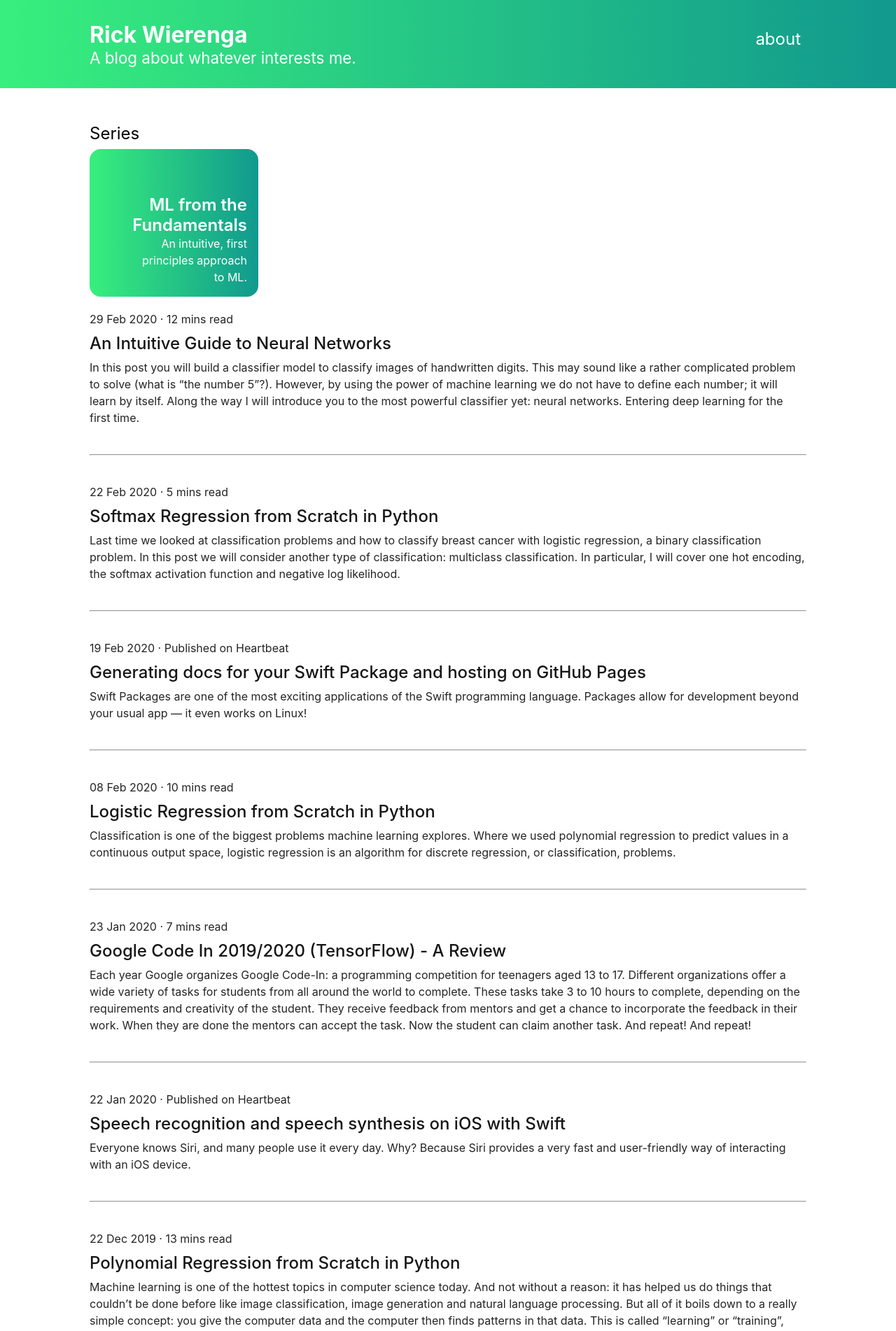
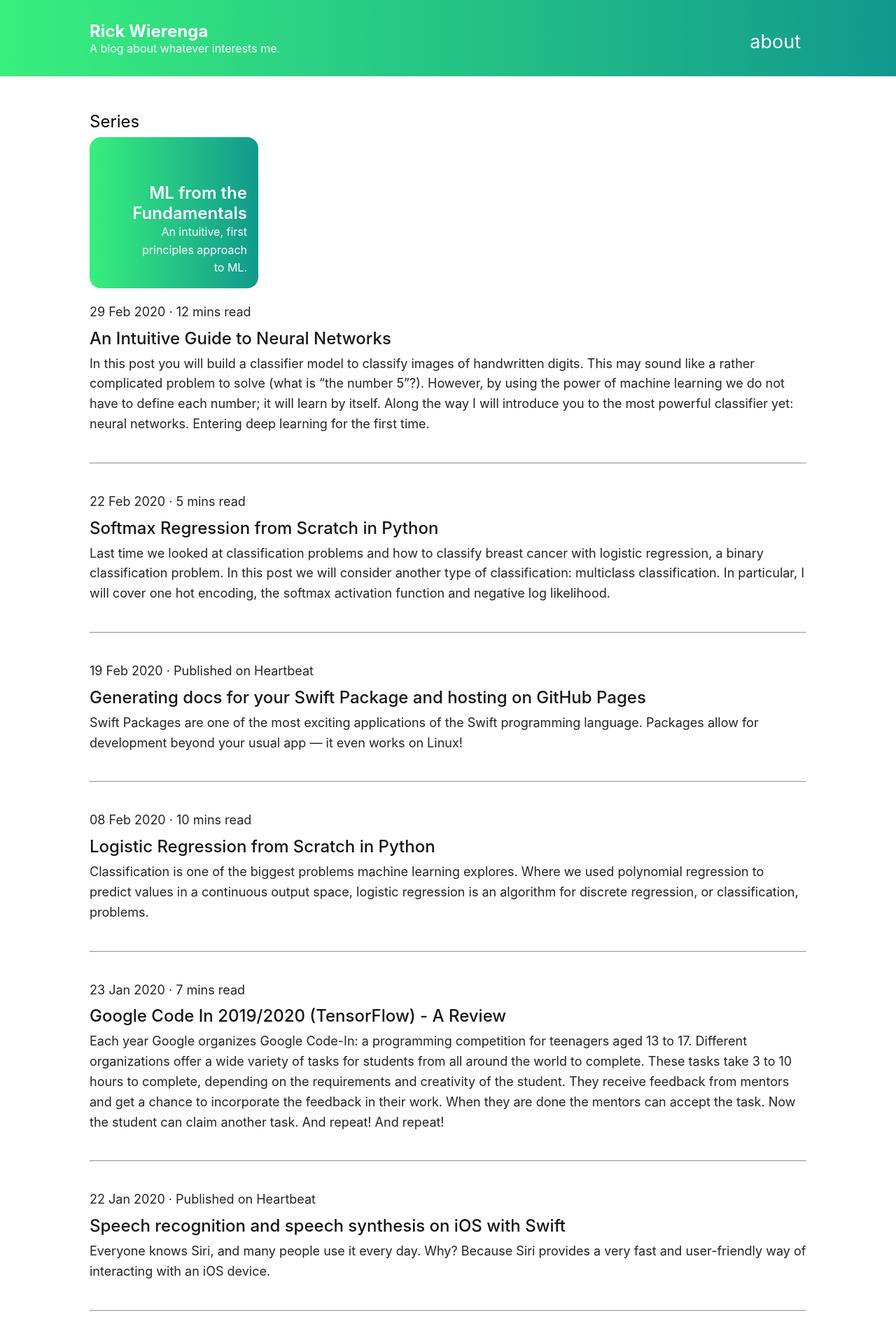
Before and after one commit to rickwierenga/rickwierenga.github.io, a Jekyll site: the page built from static/index.html, in a window 1280 px wide. Shown: the top 1902 px of the page at 70% size. Built offline with Jekyll 4.4.1, drawn with Linux system fonts in a browser that asks for light colours.

Commit message:
formatting

```diff
--- a/assets/stylesheets/header.scss
+++ b/assets/stylesheets/header.scss
@@ -16,15 +16,17 @@
 
     h1 {
       font-weight: bold;
+      font-size: 1.5em;
     }
 
     h2 {
       font-weight: 400;
-            font-size: 1.4em;
+      font-size: 1em;
     }
   }
 
-    .title, nav {
+  .title,
+  nav {
     display: inline-block;
     vertical-align: middle;
   }
@@ -56,7 +58,8 @@
 
 @media (max-width: 800px) {
   #header {
-        .title, nav {
+    .title,
+    nav {
       display: block;
     }
 
--- a/assets/stylesheets/main.scss
+++ b/assets/stylesheets/main.scss
@@ -9,18 +9,14 @@
   padding: 0;
 }
 
-html, body { height: 100%; }
+html,
+body {
+  height: 100%;
+}
 
 body {
-    font-family: -apple-system,
-                BlinkMacSystemFont,
-                "Segoe UI",
-                Roboto,
-                Oxygen-Sans,
-                Ubuntu,
-                Cantarell,
-                "Helvetica Neue",
-                sans-serif;
+  font-family: -apple-system, BlinkMacSystemFont, "Segoe UI", Roboto,
+    Oxygen-Sans, Ubuntu, Cantarell, "Helvetica Neue", sans-serif;
 }
 
 @media (prefers-color-scheme: dark) {
@@ -28,12 +24,22 @@
     background-color: #161616;
   }
 
-    h1, h2, h3, h4, h5, h6, p, li, a, .MathJax, .mjx-chtml {
+  h1,
+  h2,
+  h3,
+  h4,
+  h5,
+  h6,
+  p,
+  li,
+  a,
+  .MathJax,
+  .mjx-chtml {
     color: white !important;
   }
 
   img {
-        opacity: .75;
+    opacity: 0.75;
   }
 
   img:hover {
@@ -65,17 +71,25 @@
   font-weight: 500;
 }
 
-h2, h3, h4, h5, h6 {
+h2,
+h3,
+h4,
+h5,
+h6 {
   font-weight: 400;
 }
 
-p, li {
+p,
+li {
   margin-bottom: 8px;
   color: #242424;
-    font-size: 16px;
-    line-height: 1.5;
-    -webkit-font-smoothing: antialiased;
-    text-rendering: optimizeLegibility;
+  font-size: 18px;
+  line-height: 1.6;
+  //   letter-spacing: 0.2px;
+  //   -webkit-font-smoothing: antialiased;
+  //   text-rendering: optimizeLegibility;
 }
 
-a { color: inherit; }
+a {
+  color: inherit;
+}
--- a/assets/stylesheets/post.scss
+++ b/assets/stylesheets/post.scss
@@ -23,20 +23,21 @@
   }
 
   h2 {
-        font-size: 1.4em;
+    font-size: 1.6em;
     letter-spacing: -0.2px;
     margin-top: 20px;
     margin-bottom: 6px;
   }
 
   h3 {
-        font-size: 1.4em;
+    font-size: 1.3em;
     letter-spacing: -0.2px;
     margin-top: 10px;
     margin-bottom: 5px;
   }
 
-    ul, li {
+  ul,
+  li {
     margin-left: 16px;
   }
 
@@ -61,7 +62,8 @@
     overflow-x: scroll;
   }
 
-    .embed-container, #ytplayer {
+  .embed-container,
+  #ytplayer {
     width: 100%;
     height: 400px;
   }
@@ -78,7 +80,8 @@
     width: auto;
   }
 
-    p > code, li > code {
+  p > code,
+  li > code {
     font-family: monospace;
     font-size: 0.9em;
     background-color: #cccccc;
@@ -120,7 +123,9 @@
     text-decoration: none;
   }
 
-    .tip, .warning, .danger {
+  .tip,
+  .warning,
+  .danger {
     width: 100%;
     padding: 12px 8px;
     border-radius: 4px;
@@ -142,6 +147,16 @@
   .danger {
     background-color: #ff4f4f;
     border: 2px solid #c70202;
+  }
+
+  hr {
+    margin-top: 1em;
+    margin-bottom: 1em;
+    border: 1px solid lightgray;
+  }
+
+  .footnotes {
+    color: gray;
   }
 }
 
@@ -180,72 +195,233 @@
   }
 }
 
-.highlight .hll { background-color: #ffffcc }
-.highlight  { background: #f8f8f8; }
-.highlight .c { color: #008800; font-style: italic } /* Comment */
-.highlight .err { border: 1px solid #FF0000 } /* Error */
-.highlight .k { color: #AA22FF; font-weight: bold } /* Keyword */
-.highlight .o { color: #666666 } /* Operator */
-.highlight .ch { color: #008800; font-style: italic } /* Comment.Hashbang */
-.highlight .cm { color: #008800; font-style: italic } /* Comment.Multiline */
-.highlight .cp { color: #008800 } /* Comment.Preproc */
-.highlight .cpf { color: #008800; font-style: italic } /* Comment.PreprocFile */
-.highlight .c1 { color: #008800; font-style: italic } /* Comment.Single */
-.highlight .cs { color: #008800; font-weight: bold } /* Comment.Special */
-.highlight .gd { color: #A00000 } /* Generic.Deleted */
-.highlight .ge { font-style: italic } /* Generic.Emph */
-.highlight .gr { color: #FF0000 } /* Generic.Error */
-.highlight .gh { color: #000080; font-weight: bold } /* Generic.Heading */
-.highlight .gi { color: #00A000 } /* Generic.Inserted */
-.highlight .go { color: #888888 } /* Generic.Output */
-.highlight .gp { color: #000080; font-weight: bold } /* Generic.Prompt */
-.highlight .gs { font-weight: bold } /* Generic.Strong */
-.highlight .gu { color: #800080; font-weight: bold } /* Generic.Subheading */
-.highlight .gt { color: #0044DD } /* Generic.Traceback */
-.highlight .kc { color: #AA22FF; font-weight: bold } /* Keyword.Constant */
-.highlight .kd { color: #AA22FF; font-weight: bold } /* Keyword.Declaration */
-.highlight .kn { color: #AA22FF; font-weight: bold } /* Keyword.Namespace */
-.highlight .kp { color: #AA22FF } /* Keyword.Pseudo */
-.highlight .kr { color: #AA22FF; font-weight: bold } /* Keyword.Reserved */
-.highlight .kt { color: #00BB00; font-weight: bold } /* Keyword.Type */
-.highlight .m { color: #666666 } /* Literal.Number */
-.highlight .s { color: #BB4444 } /* Literal.String */
-.highlight .na { color: #BB4444 } /* Name.Attribute */
-.highlight .nb { color: #AA22FF } /* Name.Builtin */
-.highlight .nc { color: #0000FF } /* Name.Class */
-.highlight .no { color: #880000 } /* Name.Constant */
-.highlight .nd { color: #AA22FF } /* Name.Decorator */
-.highlight .ni { color: #999999; font-weight: bold } /* Name.Entity */
-.highlight .ne { color: #D2413A; font-weight: bold } /* Name.Exception */
-.highlight .nf { color: #00A000 } /* Name.Function */
-.highlight .nl { color: #A0A000 } /* Name.Label */
-.highlight .nn { color: #0000FF; font-weight: bold } /* Name.Namespace */
-.highlight .nt { color: #008000; font-weight: bold } /* Name.Tag */
-.highlight .nv { color: #B8860B } /* Name.Variable */
-.highlight .ow { color: #AA22FF; font-weight: bold } /* Operator.Word */
-.highlight .w { color: #bbbbbb } /* Text.Whitespace */
-.highlight .mb { color: #666666 } /* Literal.Number.Bin */
-.highlight .mf { color: #666666 } /* Literal.Number.Float */
-.highlight .mh { color: #666666 } /* Literal.Number.Hex */
-.highlight .mi { color: #666666 } /* Literal.Number.Integer */
-.highlight .mo { color: #666666 } /* Literal.Number.Oct */
-.highlight .sa { color: #BB4444 } /* Literal.String.Affix */
-.highlight .sb { color: #BB4444 } /* Literal.String.Backtick */
-.highlight .sc { color: #BB4444 } /* Literal.String.Char */
-.highlight .dl { color: #BB4444 } /* Literal.String.Delimiter */
-.highlight .sd { color: #BB4444; font-style: italic } /* Literal.String.Doc */
-.highlight .s2 { color: #BB4444 } /* Literal.String.Double */
-.highlight .se { color: #BB6622; font-weight: bold } /* Literal.String.Escape */
-.highlight .sh { color: #BB4444 } /* Literal.String.Heredoc */
-.highlight .si { color: #BB6688; font-weight: bold } /* Literal.String.Interpol */
-.highlight .sx { color: #008000 } /* Literal.String.Other */
-.highlight .sr { color: #BB6688 } /* Literal.String.Regex */
-.highlight .s1 { color: #BB4444 } /* Literal.String.Single */
-.highlight .ss { color: #B8860B } /* Literal.String.Symbol */
-.highlight .bp { color: #AA22FF } /* Name.Builtin.Pseudo */
-.highlight .fm { color: #00A000 } /* Name.Function.Magic */
-.highlight .vc { color: #B8860B } /* Name.Variable.Class */
-.highlight .vg { color: #B8860B } /* Name.Variable.Global */
-.highlight .vi { color: #B8860B } /* Name.Variable.Instance */
-.highlight .vm { color: #B8860B } /* Name.Variable.Magic */
-.highlight .il { color: #666666 } /* Literal.Number.Integer.Long */
+.highlight .hll {
+  background-color: #ffffcc;
+}
+.highlight {
+  background: #f8f8f8;
+}
+.highlight .c {
+  color: #008800;
+  font-style: italic;
+} /* Comment */
+.highlight .err {
+  border: 1px solid #ff0000;
+} /* Error */
+.highlight .k {
+  color: #aa22ff;
+  font-weight: bold;
+} /* Keyword */
+.highlight .o {
+  color: #666666;
+} /* Operator */
+.highlight .ch {
+  color: #008800;
+  font-style: italic;
+} /* Comment.Hashbang */
+.highlight .cm {
+  color: #008800;
+  font-style: italic;
+} /* Comment.Multiline */
+.highlight .cp {
+  color: #008800;
+} /* Comment.Preproc */
+.highlight .cpf {
+  color: #008800;
+  font-style: italic;
+} /* Comment.PreprocFile */
+.highlight .c1 {
+  color: #008800;
+  font-style: italic;
+} /* Comment.Single */
+.highlight .cs {
+  color: #008800;
+  font-weight: bold;
+} /* Comment.Special */
+.highlight .gd {
+  color: #a00000;
+} /* Generic.Deleted */
+.highlight .ge {
+  font-style: italic;
+} /* Generic.Emph */
+.highlight .gr {
+  color: #ff0000;
+} /* Generic.Error */
+.highlight .gh {
+  color: #000080;
+  font-weight: bold;
+} /* Generic.Heading */
+.highlight .gi {
+  color: #00a000;
+} /* Generic.Inserted */
+.highlight .go {
+  color: #888888;
+} /* Generic.Output */
+.highlight .gp {
+  color: #000080;
+  font-weight: bold;
+} /* Generic.Prompt */
+.highlight .gs {
+  font-weight: bold;
+} /* Generic.Strong */
+.highlight .gu {
+  color: #800080;
+  font-weight: bold;
+} /* Generic.Subheading */
+.highlight .gt {
+  color: #0044dd;
+} /* Generic.Traceback */
+.highlight .kc {
+  color: #aa22ff;
+  font-weight: bold;
+} /* Keyword.Constant */
+.highlight .kd {
+  color: #aa22ff;
+  font-weight: bold;
+} /* Keyword.Declaration */
+.highlight .kn {
+  color: #aa22ff;
+  font-weight: bold;
+} /* Keyword.Namespace */
+.highlight .kp {
+  color: #aa22ff;
+} /* Keyword.Pseudo */
+.highlight .kr {
+  color: #aa22ff;
+  font-weight: bold;
+} /* Keyword.Reserved */
+.highlight .kt {
+  color: #00bb00;
+  font-weight: bold;
+} /* Keyword.Type */
+.highlight .m {
+  color: #666666;
+} /* Literal.Number */
+.highlight .s {
+  color: #bb4444;
+} /* Literal.String */
+.highlight .na {
+  color: #bb4444;
+} /* Name.Attribute */
+.highlight .nb {
+  color: #aa22ff;
+} /* Name.Builtin */
+.highlight .nc {
+  color: #0000ff;
+} /* Name.Class */
+.highlight .no {
+  color: #880000;
+} /* Name.Constant */
+.highlight .nd {
+  color: #aa22ff;
+} /* Name.Decorator */
+.highlight .ni {
+  color: #999999;
+  font-weight: bold;
+} /* Name.Entity */
+.highlight .ne {
+  color: #d2413a;
+  font-weight: bold;
+} /* Name.Exception */
+.highlight .nf {
+  color: #00a000;
+} /* Name.Function */
+.highlight .nl {
+  color: #a0a000;
+} /* Name.Label */
+.highlight .nn {
+  color: #0000ff;
+  font-weight: bold;
+} /* Name.Namespace */
+.highlight .nt {
+  color: #008000;
+  font-weight: bold;
+} /* Name.Tag */
+.highlight .nv {
+  color: #b8860b;
+} /* Name.Variable */
+.highlight .ow {
+  color: #aa22ff;
+  font-weight: bold;
+} /* Operator.Word */
+.highlight .w {
+  color: #bbbbbb;
+} /* Text.Whitespace */
+.highlight .mb {
+  color: #666666;
+} /* Literal.Number.Bin */
+.highlight .mf {
+  color: #666666;
+} /* Literal.Number.Float */
+.highlight .mh {
+  color: #666666;
+} /* Literal.Number.Hex */
+.highlight .mi {
+  color: #666666;
+} /* Literal.Number.Integer */
+.highlight .mo {
+  color: #666666;
+} /* Literal.Number.Oct */
+.highlight .sa {
+  color: #bb4444;
+} /* Literal.String.Affix */
+.highlight .sb {
+  color: #bb4444;
+} /* Literal.String.Backtick */
+.highlight .sc {
+  color: #bb4444;
+} /* Literal.String.Char */
+.highlight .dl {
+  color: #bb4444;
+} /* Literal.String.Delimiter */
+.highlight .sd {
+  color: #bb4444;
+  font-style: italic;
+} /* Literal.String.Doc */
+.highlight .s2 {
+  color: #bb4444;
+} /* Literal.String.Double */
+.highlight .se {
+  color: #bb6622;
+  font-weight: bold;
+} /* Literal.String.Escape */
+.highlight .sh {
+  color: #bb4444;
+} /* Literal.String.Heredoc */
+.highlight .si {
+  color: #bb6688;
+  font-weight: bold;
+} /* Literal.String.Interpol */
+.highlight .sx {
+  color: #008000;
+} /* Literal.String.Other */
+.highlight .sr {
+  color: #bb6688;
+} /* Literal.String.Regex */
+.highlight .s1 {
+  color: #bb4444;
+} /* Literal.String.Single */
+.highlight .ss {
+  color: #b8860b;
+} /* Literal.String.Symbol */
+.highlight .bp {
+  color: #aa22ff;
+} /* Name.Builtin.Pseudo */
+.highlight .fm {
+  color: #00a000;
+} /* Name.Function.Magic */
+.highlight .vc {
+  color: #b8860b;
+} /* Name.Variable.Class */
+.highlight .vg {
+  color: #b8860b;
+} /* Name.Variable.Global */
+.highlight .vi {
+  color: #b8860b;
+} /* Name.Variable.Instance */
+.highlight .vm {
+  color: #b8860b;
+} /* Name.Variable.Magic */
+.highlight .il {
+  color: #666666;
+} /* Literal.Number.Integer.Long */
```
Lines whose indentation alone changed are shown as unchanged.
